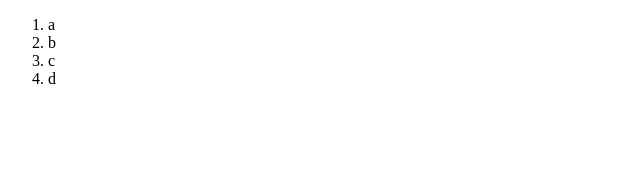
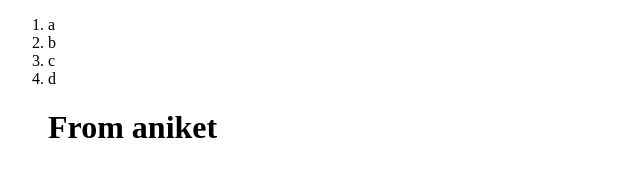
Before and after one commit to beingsagar11/Test-Project, a plain HTML site: page index.html in a window 1280 px wide. Shown: the whole page, without its empty margins (0-640 px from the left). Drawn offline with Linux system fonts and the light colour scheme.

Commit message:
by aniket

```diff
--- a/index.html
+++ b/index.html
@@ -12,6 +12,7 @@
     <li>b</li>
     <li>c</li>
     <li>d</li>
+    <h1>From aniket</h1>
     </ol>
 </body>
 </html>
```
